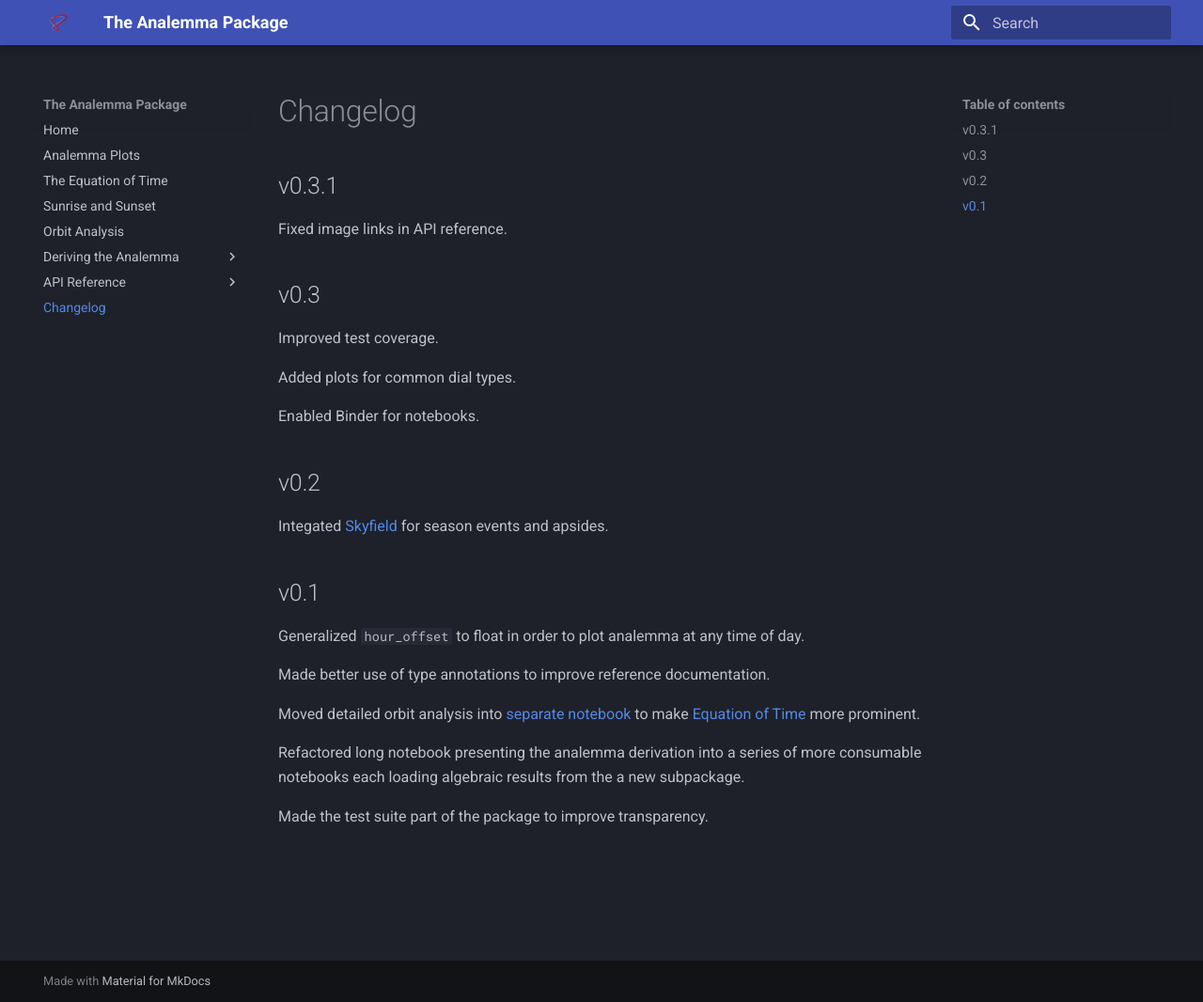
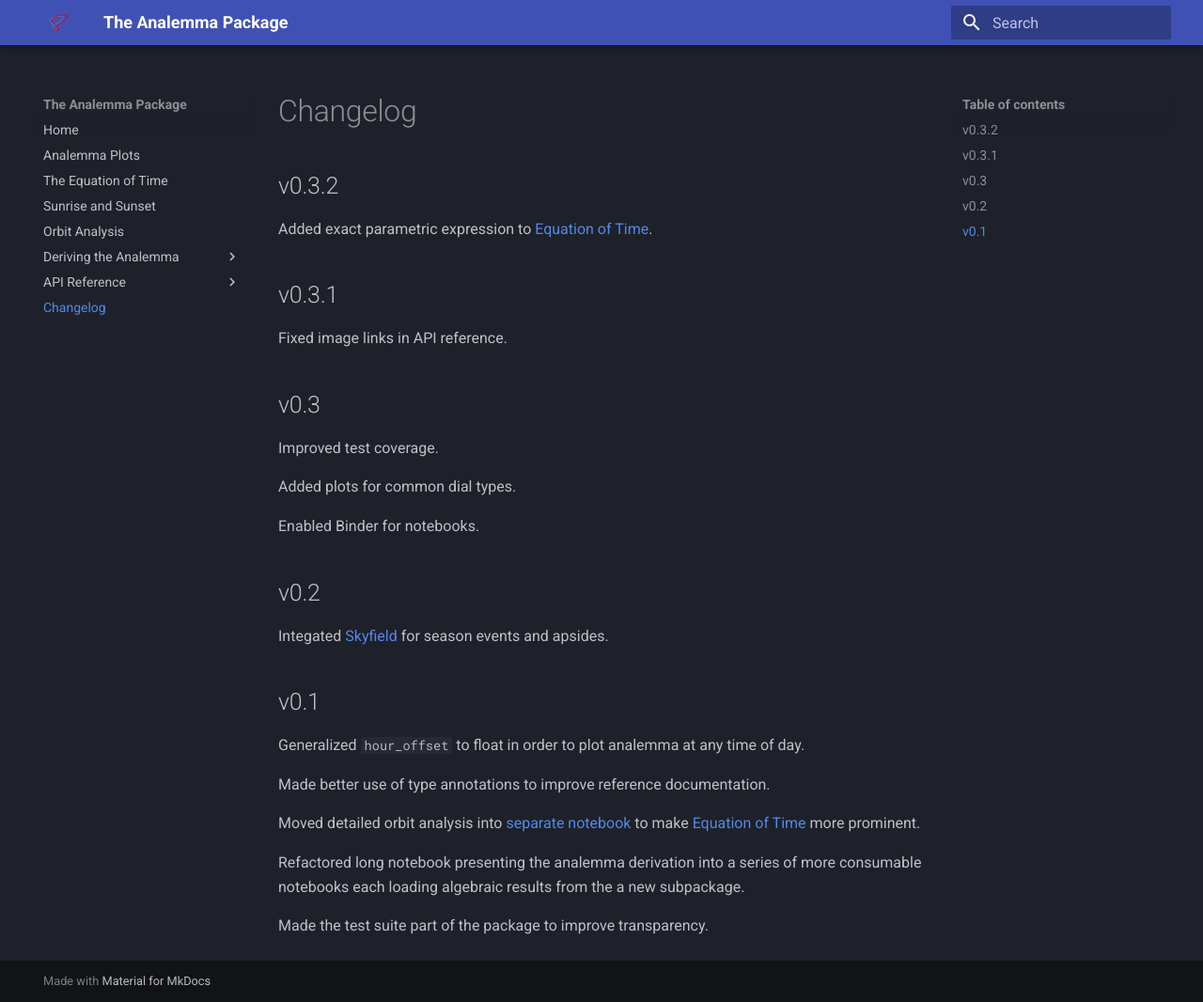
Before and after one commit to russellgoyder/analemma, an MkDocs documentation site: the page built from docs/changelog.md, in a window 1280 px wide and 1066 px high. Shown: the whole window at 94% size. Built offline with MkDocs 1.6.1 and Material for MkDocs 9.7.7, drawn with Linux system fonts in a browser that asks for light colours.

Commit message:
Update equation of time notebook with exact keplerian expression (#44)
* Add EoT formula

* better links

* fix link

* Typos and improvements

* changelog

---------

Co-authored-by: Russell Goyder <russellgoyder@users.noreply.github.com>

```diff
--- a/docs/changelog.md
+++ b/docs/changelog.md
@@ -1,5 +1,9 @@
 
 # Changelog
+
+## v0.3.2
+
+Added exact parametric expression to [Equation of Time](nb/equation_of_time.md).
 
 ## v0.3.1
 
```
Also changed, not shown: docs/nb/equation_of_time.ipynb, docs/nb/hour_angle.ipynb.
